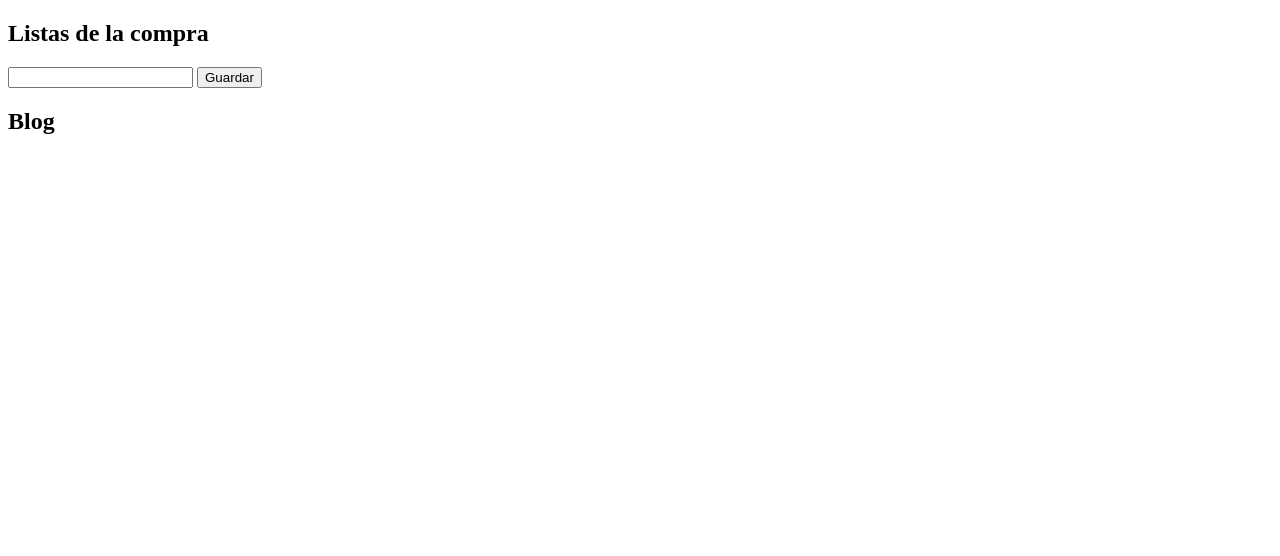
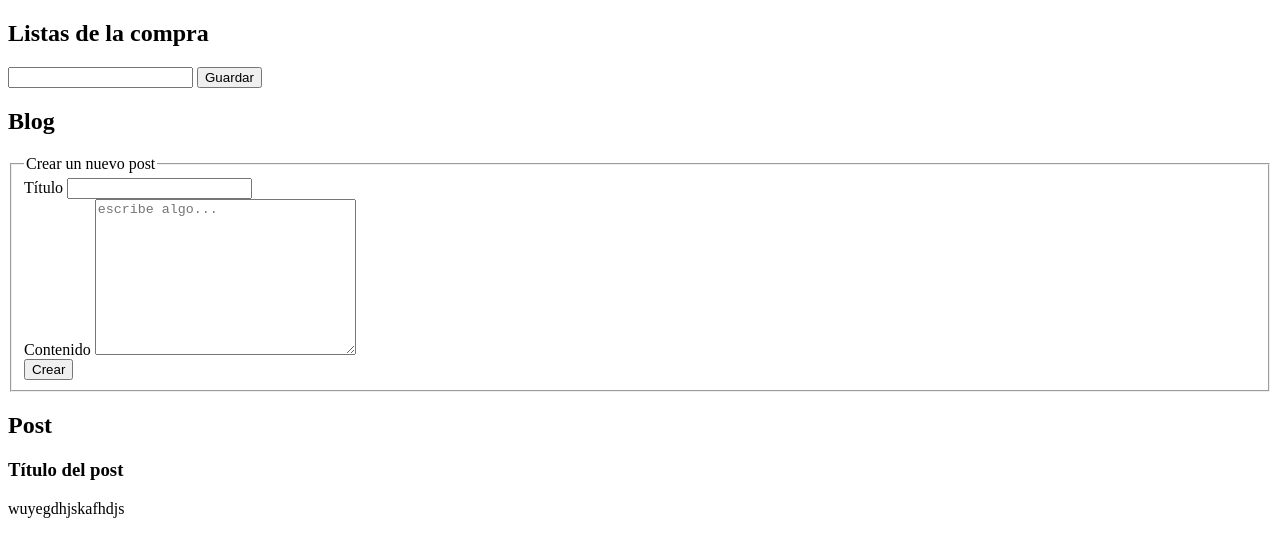
Before and after one commit to victoria-pr/blog_js, a plain HTML site: page index.html in a window 1280 px wide. Drawn offline with Linux system fonts and the light colour scheme; files whose address does not match are found by name.

Commit message:
esqueleto html blog

```diff
--- a/index.html
+++ b/index.html
@@ -29,10 +29,27 @@
     </section>
     <section id="seccion_blog">
         <h1>Blog</h1>
+        <section id="blog_form_seccion">
+            <form action="" id="blog_form">
+                <fieldset>
+                    <legend>Crear un nuevo post</legend>
+                    <label for="titulo">Título</label>
+                    <input type="tex" id="titulo" name="titulo">
+                    <br>
+                    <label for="contenido">Contenido</label>
+                    <textarea name="contenido" id="contenido" cols="30" rows="10" placeholder="escribe algo..."></textarea>
+                    <br>
+                    <input type="submit" value="Crear">
+                </fieldset>
+            </form>
+        </section>
     </section>
-
-
-
-
+    <section id="blog_seccion">
+        <h2>Post</h2>
+        <article>
+            <h3>Título del post</h3>
+            <p>wuyegdhjskafhdjs</p>
+        </article>
+    </section>
 </body>
 </html>
```
